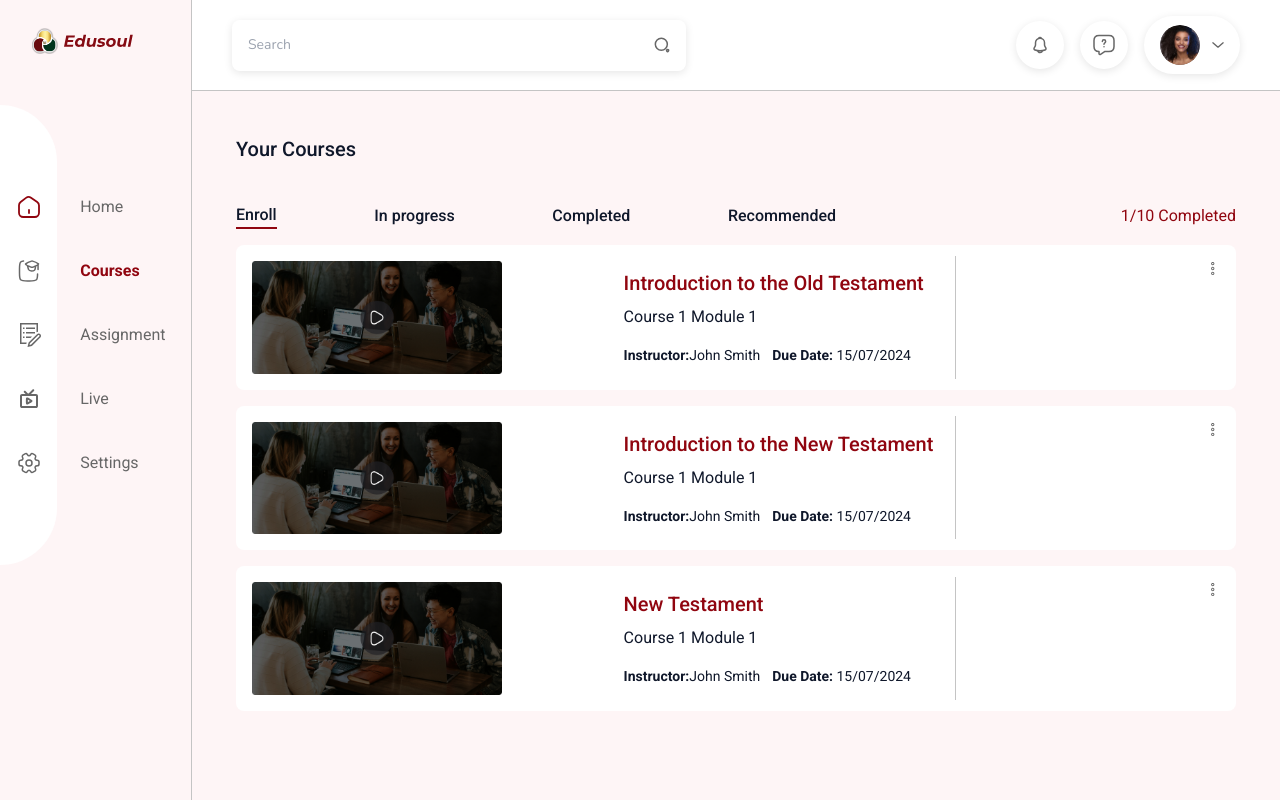
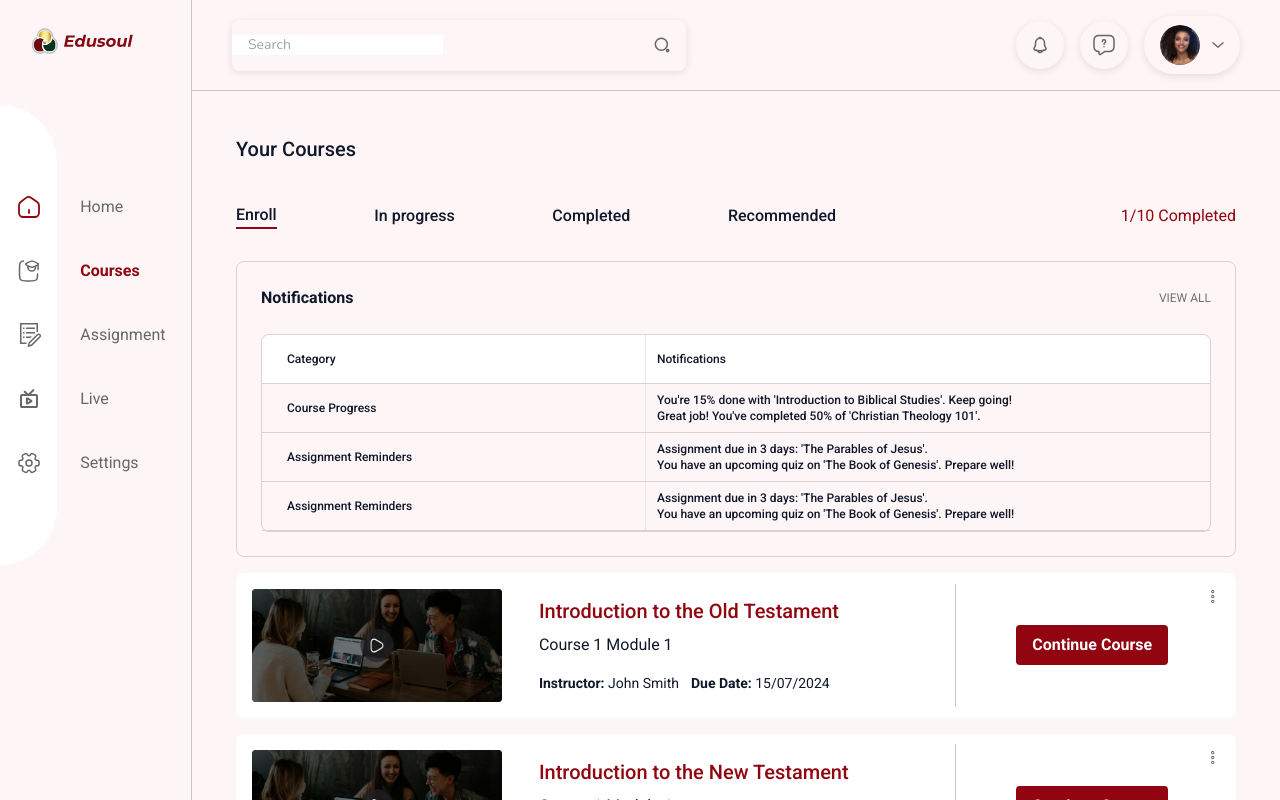
Before and after one commit to tricodenetwork/edusoul, a Next.js app: page /dashboard/courses in a window 1280 px wide. Built offline with nearby package versions, Linux system fonts and the light colour scheme.

Commit message:
add lessons

```diff
--- a/src/app/dashboard/courses/page.jsx
+++ b/src/app/dashboard/courses/page.jsx
@@ -1,7 +1,9 @@
 "use client";
 
 import AppButton from "@/components/ui/AppButton";
+import MoreOptions from "@/components/ui/MoreOptions";
 import Image from "next/image";
+import Link from "next/link";
 import { useState } from "react";
 
 const state = ["Enroll", "In progress", "Completed", "Recommended"];
@@ -23,15 +25,35 @@ const courses = [
   },
 ];
 
+const notifications = [
+  {
+    category: "Course Progress",
+    text: "You're 15% done with 'Introduction to Biblical Studies'. Keep going!",
+    text2: "Great job! You've completed 50% of 'Christian Theology 101'.",
+  },
+  {
+    category: "Assignment Reminders",
+    text: "Assignment due in 3 days: 'The Parables of Jesus'.",
+    text2: "You have an upcoming quiz on 'The Book of Genesis'. Prepare well!",
+  },
+  {
+    category: "Assignment Reminders",
+    text: "Assignment due in 3 days: 'The Parables of Jesus'.",
+    text2: "You have an upcoming quiz on 'The Book of Genesis'. Prepare well!",
+  },
+];
+
 const Index = () => {
   const [active, setActive] = useState("Enroll");
+  const [isOpen, setIsOpen] = useState(null);
+
   return (
-    <div className='p-[44px] bg-appPink h-full'>
-      <h4 className='font-medium text-xl text-appBlack mb-[40px]'>
+    <div className="p-[44px] bg-appPink h-full">
+      <h4 className="font-medium text-xl text-appBlack mb-[40px]">
         Your Courses
       </h4>
-      <div className='flex items-center justify-between'>
-        <div className='w-[60%] flex justify-between items-center'>
+      <div className="flex items-center justify-between">
+        <div className="w-[60%] flex justify-between items-center">
           {state.map((item, index) => (
             <button
               onClick={() => setActive(item)}
@@ -44,42 +66,96 @@ const Index = () => {
             </button>
           ))}
         </div>
-        <p className=' text-primary'>1/10 Completed</p>
+        <p className=" text-primary">1/10 Completed</p>
       </div>
-      {courses.map((item, index) => {
-        return (
-          <div className='flex relative items-center justify-between bg-white my-4 rounded-[8px] py-4 pl-4 pr-[55px]'>
-            <div className='h-[85%] absolute right-[28%] bg-appAsh2 w-[1px]'></div>
+
+      <div className="w-full p-6 mt-8 rounded-lg border border-stone-300 flex-col justify-start items-start gap-6 inline-flex">
+        <div className="w-full justify-between items-center inline-flex">
+          <div className="text-slate-900 text-base font-bold">
+            Notifications
+          </div>
+          <button className="text-center text-stone-500 text-xs">
+            VIEW ALL
+          </button>
+        </div>
+        <table className="self-stretch rounded-lg font-medium border border-stone-300 text-slate-900 text-xs flex-col justify-start items-start flex">
+          <thead className="w-full px-6 bg-white rounded-t-lg border-b border-stone-300 justify-center items-center gap-6 inline-flex">
+            <tr className="w-full h-12 justify-start items-center gap-2.5 flex">
+              <td className="w-[40%] h-12 py-4 border-r">Category</td>
+              <td className="w-[50%]">Notifications</td>
+            </tr>
+          </thead>
+
+          <tbody className="w-full flex flex-col text-xs justify-center items-center">
+            {notifications.map((item, index) => (
+              <tr
+                key={index + 1}
+                className="w-full px-6 border-b border-stone-300 justify-start items-center gap-2.5 flex"
+              >
+                <td className="w-[40%] py-[8%] md:py-4 border-r">
+                  {item.category}
+                </td>
+                <td className="w-[50%]">
+                  {item.text}
+                  <br />
+                  {item.text2}
+                </td>
+              </tr>
+            ))}
+          </tbody>
+        </table>
+      </div>
+
+      {courses.map((item, index) => (
+        <div
+          key={index + 1}
+          className="flex relative items-center justify-between bg-white my-4 rounded-[8px] py-4 pl-4 pr-[55px]"
+        >
+          <div className="h-[85%] absolute right-[28%] bg-appAsh2 w-[1px]"></div>
+          <Image
+            src="/assets/images/course.png"
+            width={250}
+            height={120}
+            alt="course"
+            className="mr-[24px]"
+          />
+          <div className="w-[50%]">
+            <h5 className="font-medium text-primary text-xl ">{item.name}</h5>
+            <p className="mt-[8px] text-appBlack">Course 1 Module 1</p>
+            <div className="mt-[16px] flex items-center justify-between w-max space-x-3">
+              <p className="text-appBlack text-sm">
+                <strong>Instructor:</strong> John Smith
+              </p>
+              <p className="text-appBlack text-sm">
+                <strong>Due Date:</strong> 15/07/2024
+              </p>
+            </div>
+          </div>
+
+          <Link
+            href={`/dashboard/lessons/?module=${index + 1}`}
+            className="bg-primary text-white font-bold py-2 px-4 rounded hover:bg-red-800"
+          >
+            Continue Course
+          </Link>
+
+          <div className="">
             <Image
-              src={"/assets/icons/more.svg"}
+              onClick={() => setIsOpen(isOpen === index ? null : index)}
+              src="/assets/icons/more.svg"
               width={15}
               height={15}
-              alt='more'
-              className='absolute top-4 right-4'
+              alt="more"
+              className="absolute top-4 right-4 cursor-pointer"
             />
-            <Image
-              src={"/assets/images/course.png"}
-              width={250}
-              height={120}
-              alt='course'
-              className='mr-[24px]'
-            />
-            <div className='w-[60%]'>
-              <h5 className='font-medium text-primary text-xl '>{item.name}</h5>
-              <p className='mt-[8px] text-appBlack  '>Course 1 Module 1</p>
-              <div className='mt-[16px] flex items-center justify-between w-max space-x-3'>
-                <p className='text-appBlack text-sm'>
-                  <strong>Instructor:</strong>John Smith
-                </p>
-                <p className='text-appBlack text-sm'>
-                  <strong>Due Date:</strong> 15/07/2024
-                </p>
+            {isOpen === index && (
+              <div className="w-32 h-30 bg-white rounded absolute right-4 shadow z-50 flex-col justify-start items-start inline-flex">
+                <MoreOptions flex={"col"} />
               </div>
-            </div>
-            <AppButton title={"Continue Course"} />
+            )}
           </div>
-        );
-      })}
+        </div>
+      ))}
     </div>
   );
 };
--- a/src/app/dashboard/layout.jsx
+++ b/src/app/dashboard/layout.jsx
@@ -12,7 +12,7 @@ import { IoCloseSharp } from "react-icons/io5";
 const nunito = Nunito({ subsets: ["latin"] });
 const links = [
   { href: "/dashboard", label: "Home" },
-  { href: "/dashboard/courses", label: "Courses" },
+  { href: "/dashboard/courses", href2: "/dashboard/lessons", label: "Courses" },
   { href: "/", label: "Assignment" },
   { href: "/", label: "Live" },
   { href: "/dashboard/settings", label: "Settings" },
@@ -23,7 +23,7 @@ export default function RootLayout({ children }) {
   const [sideNav, setSideNav] = useState(false);
 
   return (
-    <div className="flex w-full h-screen items-center justify-center">
+    <div className="flex w-full h-screen items-center justify-center bg-appPink">
       {/* Side Navigation */}
       <div className="w-[18%] lg:w-[15%] hidden md:flex flex-col border-r border-appAsh2 h-full bg-appPink">
         <Image
@@ -77,7 +77,7 @@ export default function RootLayout({ children }) {
               <li
                 key={index.toString()}
                 className={`cursor-pointer ${
-                  path === link.href
+                  path === link.href || link.href2
                     ? "text-primary hover:text-appAsh font-semibold"
                     : "text-appAsh hover:text-primary"
                 }`}
--- /dev/null
+++ b/src/app/dashboard/lessons/page.jsx
@@ -0,0 +1,155 @@
+"use client";
+
+import { useState, Suspense } from "react";
+import AppButton from "@/components/ui/AppButton";
+import MoreOptions from "@/components/ui/MoreOptions";
+import Image from "next/image";
+import { useSearchParams } from "next/navigation";
+import Link from "next/link";
+
+const state = ["Lesson 1", "Lesson 2", "Lesson 3", "Lesson 4"];
+const state2 = ["Note", "Resources", "Assignments"];
+const lessons = [
+  {
+    name: "Introduction to the Old Testament",
+    dueDate: "15/07/24",
+    Instructor: "John Smith",
+  },
+  {
+    name: "Introduction to the New Testament",
+    dueDate: "15/07/24",
+    Instructor: "John Smith",
+  },
+  {
+    name: "New Testament",
+    dueDate: "15/07/24",
+    Instructor: "John Smith",
+  },
+];
+
+const Index = () => {
+  const searchParams = useSearchParams();
+  const moduleId = searchParams.get("module");
+  const [active, setActive] = useState("Lesson 1");
+  const [active2, setActive2] = useState("Note");
+
+  return (
+    <div className="flex flex-col p-[44px] bg-appPink">
+      <Link
+        href={"/dashboard/courses"}
+        className="flex text-stone-500 text-sm font-normal cursor-pointer justify-start items-center gap-4"
+      >
+        <Image
+          src="/assets/icons/right_arrow.svg"
+          width={8}
+          height={8}
+          alt="right_arrow"
+          className="rotate-180"
+        />
+        back
+      </Link>
+
+      {/* Breadcrumb */}
+      <div className="w-72 h-4 mt-8 justify-start items-center gap-4 inline-flex">
+        <Link
+          href={"/dashboard"}
+          className="text-stone-500 text-sm font-normal"
+        >
+          Home
+        </Link>{" "}
+        {">"}
+        <Link
+          href={"/dashboard/courses"}
+          className="text-stone-500 text-sm font-normal"
+        >
+          Course
+        </Link>{" "}
+        {">"}
+        <div className="text-primary text-sm font-medium">
+          Module {moduleId}
+        </div>
+      </div>
+
+      <div className="w-full flex gap-12 mt-8 justify-start items-center">
+        {state.map((item, index) => (
+          <button
+            onClick={() => setActive(item)}
+            key={index.toString()}
+            className={`font-medium ${
+              item === active ? "border-b-2 border-primary" : ""
+            } text-appBlack`}
+          >
+            {item}
+          </button>
+        ))}
+      </div>
+
+      {active && (
+        <div className="flex flex-col justify-start items-start gap-3">
+          <div className="relative w-full h-[470px] mt-8">
+            <Image
+              src="/assets/images/lesson.png"
+              fill
+              alt="course"
+              className="mr-[24px]"
+            />
+          </div>
+          <div className="mt-3">
+            <span className="text-slate-900 text-3xl font-normal">
+              Lesson 1:{" "}
+            </span>
+            <span className="text-slate-900 text-3xl font-bold">
+              Understanding the Parables of Jesus
+            </span>
+          </div>
+          <div className="h-10 text-slate-900 justify-center items-center gap-2 inline-flex">
+            <Image
+              src="/assets/images/profile.png"
+              width={45}
+              height={45}
+              alt="profile"
+              className="rounded-full"
+            />
+            <div className="flex-col justify-center items-start gap-0.5 inline-flex">
+              <div className="text-base font-bold">Silviaa Smith</div>
+              <div className="text-sm font-normal">Instructor</div>
+            </div>
+          </div>
+        </div>
+      )}
+
+      <div className="w-full flex gap-12 mt-8 justify-start items-center">
+        {state2.map((item, index) => (
+          <button
+            onClick={() => setActive2(item)}
+            key={index.toString()}
+            className={`font-medium ${
+              item === active2 ? "border-b-2 border-primary" : ""
+            } text-appBlack`}
+          >
+            {item}
+          </button>
+        ))}
+      </div>
+
+      {active2 === "Resources" && (
+        <div className="w-52 h-28 mt-3 flex-col justify-start items-start gap-4 inline-flex">
+          <button className="self-stretch p-1 justify-start items-center gap-2.5 inline-flex">
+            <div className="text-red-800 text-xs font-normal font-['Roboto'] leading-none">
+              Downloadlinkwillbehere.mp4
+            </div>
+          </button>
+        </div>
+      )}
+    </div>
+  );
+};
+
+const IndexSuspense = () => {
+  return (
+    <Suspense>
+      <Index />
+    </Suspense>
+  );
+};
+export default IndexSuspense;
--- a/src/components/ui/AppButton.jsx
+++ b/src/components/ui/AppButton.jsx
@@ -8,7 +8,7 @@ const AppButton = ({ dark = true, href, title, style, action }) => {
       <Link
         href={href}
         style={style}
-        className='bg-primary hover:bg-white hover:text-primary duration-150 hover:border-primary hover:border border rounded-[8px] flex items-center justify-center w-[180px] p-4 text-white text-sm font-semibold'
+        className="bg-primary hover:bg-white hover:text-primary duration-150 hover:border-primary hover:border border rounded-[8px] flex items-center justify-center w-[180px] p-4 text-white text-sm font-semibold"
       >
         {title}
       </Link>
@@ -19,7 +19,7 @@ const AppButton = ({ dark = true, href, title, style, action }) => {
       <button
         onClick={action}
         style={style}
-        className='bg-primary hover:bg-white hover:text-primary duration-150 hover:border-primary hover:border border rounded-[8px] flex items-center justify-center w-[180px] p-4 text-white text-sm font-semibold'
+        className="bg-primary hover:bg-white hover:text-primary duration-150 hover:border-primary hover:border border rounded-[8px] flex items-center justify-center w-[180px] p-4 text-white text-sm font-semibold"
       >
         {title}
       </button>
--- /dev/null
+++ b/src/components/ui/MoreOptions.jsx
@@ -0,0 +1,37 @@
+import React from "react";
+import { FiChevronUp } from "react-icons/fi";
+
+const MoreOptions = ({ flex }) => {
+  return (
+    <div
+      className={`flex flex-col sm:flex-${flex} text-base text-neutral-500 justify-start items-start`}
+    >
+      <button className="px-4 py-2 justify-center items-center gap-1 flex border-b sm:border-none border-stone-300">
+        <img
+          src="/assets/icons/hide.svg"
+          className="w-4 h-4 justify-center items-center flex"
+          alt="Hide icon"
+        />
+        <span>Rate</span>
+      </button>
+      <button className="px-4 py-2 justify-center items-center gap-1 flex border-b sm:border-none border-stone-300">
+        <img
+          src="/assets/icons/share.svg"
+          className="w-4 h-4 justify-center items-center flex"
+          alt="Share icon"
+        />
+        <span>Share</span>
+      </button>
+      <button className="px-4 py-2 justify-center items-center gap-1 flex border-b sm:border-none border-stone-300">
+        <img
+          src="/assets/icons/report.svg"
+          className="w-4 h-4 justify-center items-center flex"
+          alt="Report icon"
+        />
+        <span>Unenroll</span>
+      </button>
+    </div>
+  );
+};
+
+export default MoreOptions;
```
Also changed, not shown: public/assets/images/lesson.png.
